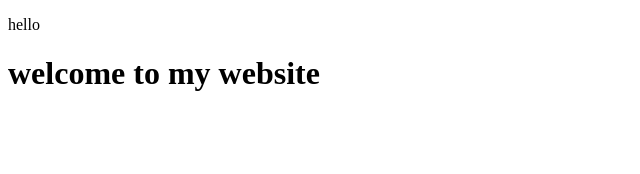
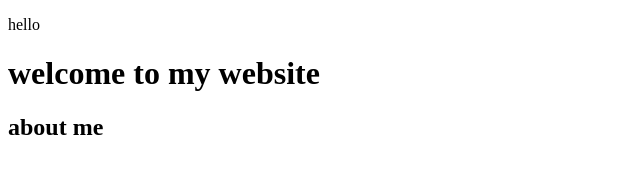
Before and after one commit to Jiya-garg08/MERN_G09, a plain HTML site: page first.html in a window 1280 px wide. Shown: the whole page, without its empty margins (0-640 px from the left). Drawn offline with Linux system fonts and the light colour scheme.

Commit message:
added h2 tag

```diff
--- a/first.html
+++ b/first.html
@@ -8,5 +8,6 @@
 <body>
     <p>hello</p>
     <h1>welcome to my website</h1>
+    <h2>about me</h2>
 </body>
 </html>
```
